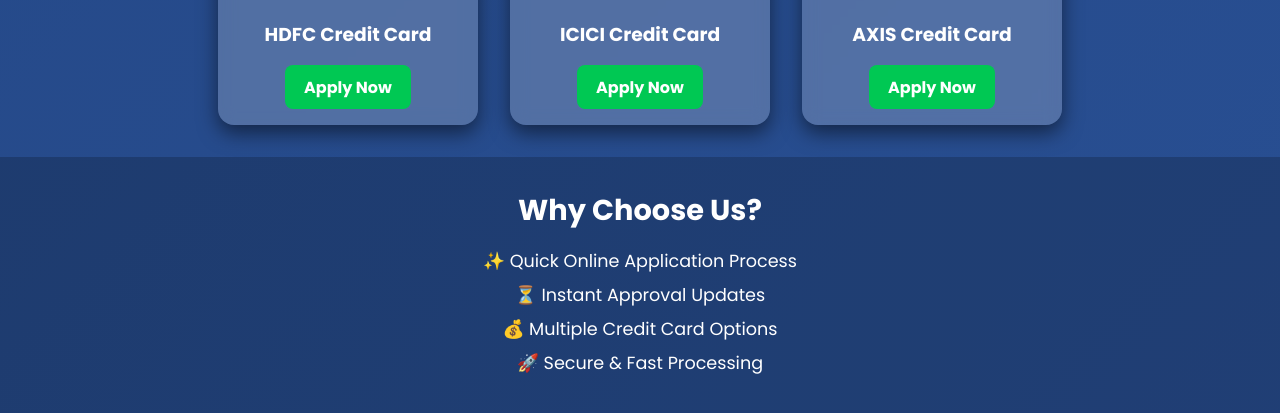
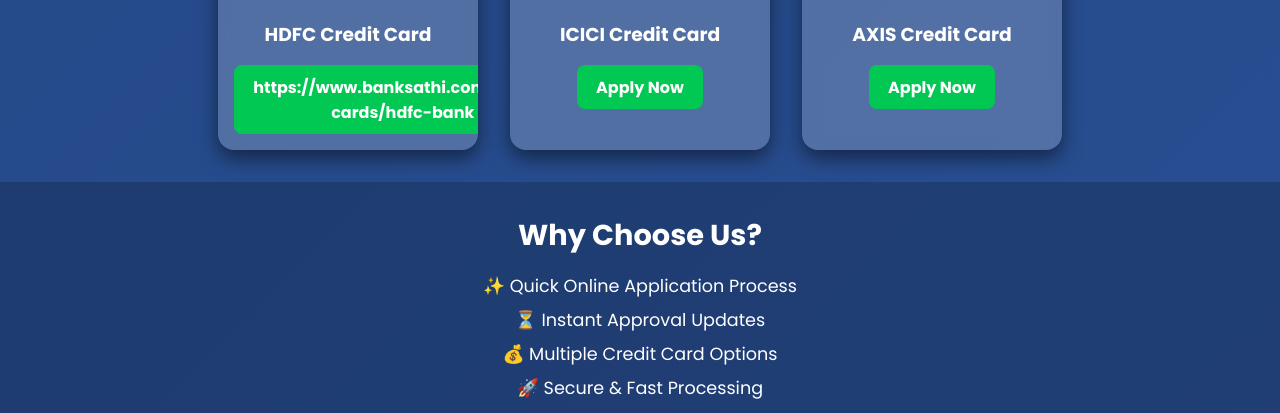
Before and after one commit to sanjib1990/Get-easy-access, a plain HTML site: page index.html in a window 1280 px wide. Shown: the part 434-847 px from the top of the page. Drawn offline with Linux system fonts and the light colour scheme.

Commit message:
Update index.html

```diff
--- a/index.html
+++ b/index.html
@@ -159,7 +159,7 @@
       <img src="https://www.bankbazaar.com/images/india/credit-card-logos/hdfc-bank.jpg" alt="HDFC Credit Card">
       <div class="card-body">
         <h3>HDFC Credit Card</h3>
-        <a href="#" onclick="window.open('https://www.banksathi.com/my-profile/my-offer', '_blank')">Apply Now</a>
+        <a href="#" onclick="window.open('https://www.banksathi.com/my-profile/my-offer', '_blank')">https://www.banksathi.com/credit-cards/hdfc-bank</a>
       </div>
     </div>
     <div class="card">
```
